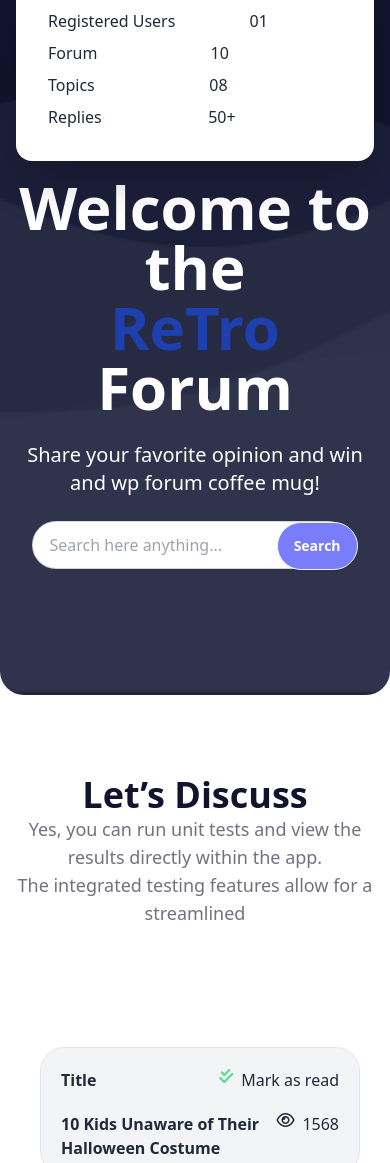
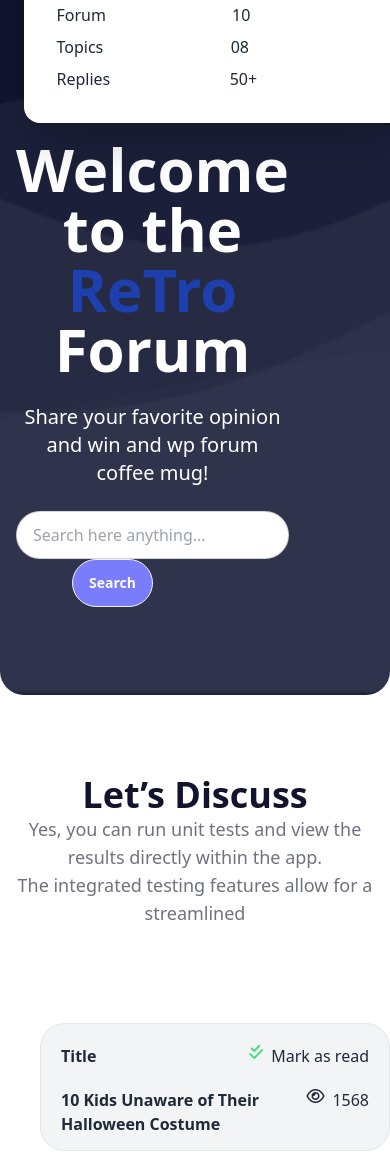
Before and after one commit to farha12345678/retro-forum, a plain HTML site: page index.html in a window 390 px wide. Shown: the part 253-1416 px from the top of the page. Drawn offline with nearby package versions, Linux system fonts and the light colour scheme; no server answers.

Commit message:
5th commit

```diff
--- a/index.html
+++ b/index.html
@@ -59,7 +59,7 @@
                         <form class="card-body">
                             <div class=" flex">
                                 <p>Registered Users</p>
-                                <p>01</p>
+                                <p class="pr-16">01</p>
                             </div>
                             <div class="flex">
                                 <p>Forum </p>
@@ -78,7 +78,7 @@
                         </form>
                     </div>
 
-                    <div class="text-center lg:text-left">
+                    <div class="text-center lg:text-left pr-32">
                         <h1 class="text-6xl font-black text-white">Welcome to the <br>
                             <span class="text-blue-800"> ReTro</span> Forum
                         </h1>
@@ -116,7 +116,7 @@
                 </div>
                 <!-- action button -->
                 <div id="slected-container">
-                    <div class="mt-10 w-80 h-32 border bg-gray-100 rounded-3xl">
+                    <div class="mt-4 lg:mt-10 lg:w-80 h-32 border bg-gray-100 rounded-3xl">
 
                         <div class="flex justify-between mx-5 mt-5">
                             <h4 class="text-base font-semibold">Title</h4>
--- a/js/retro.js
+++ b/js/retro.js
@@ -7,7 +7,7 @@ const loadNews = async (catid) => {
 
     const div = document.createElement('div')
     div.innerHTML = `
-        <div class="card lg:card-side bg-[#7A7DFC1A] mb-10 shadow-xl border border-[#7A7DFC] w-[700px] h-[300px] mt-10 ml-20  ">
+        <div class="card lg:card-side bg-[#7A7DFC1A] mb-10 shadow-xl border border-[#7A7DFC] w-96 lg:w-[700px] h-[300px] mt-10 ml-20  ">
         <div class="avatar">
      <div class="w-16 h-16 rounded-xl  ml-10 mt-10 ">
       <img  src="${item.image}"> />
```
